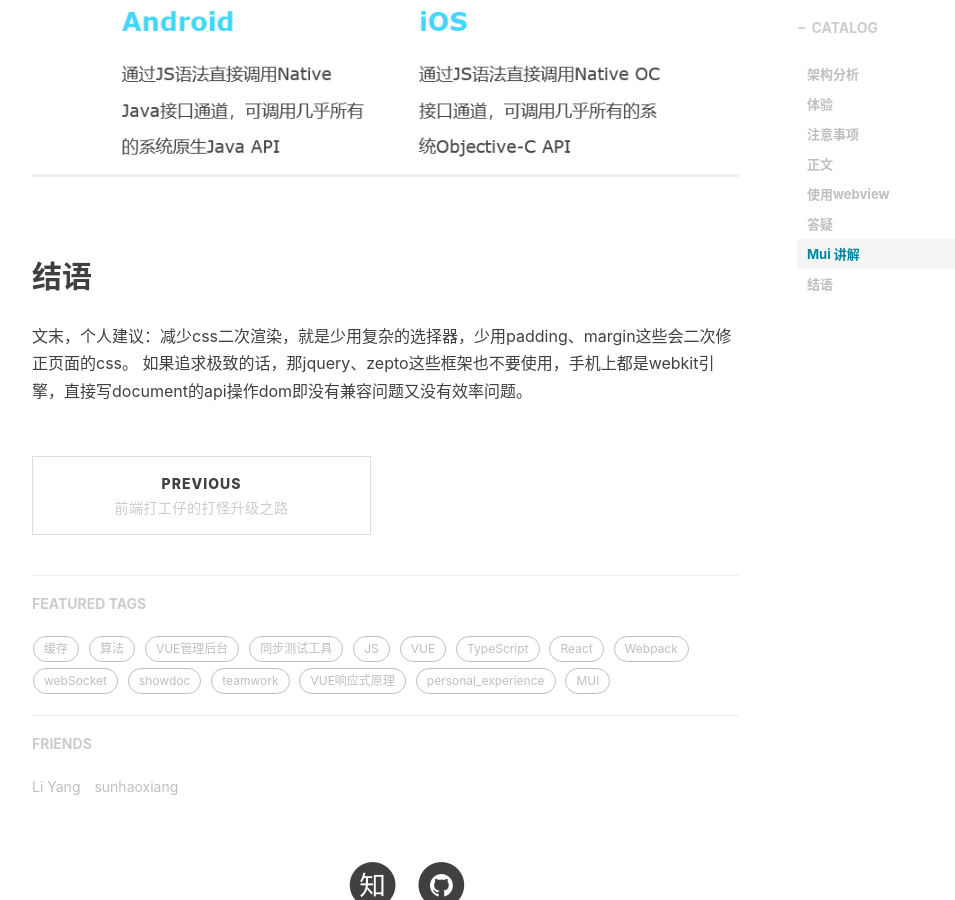
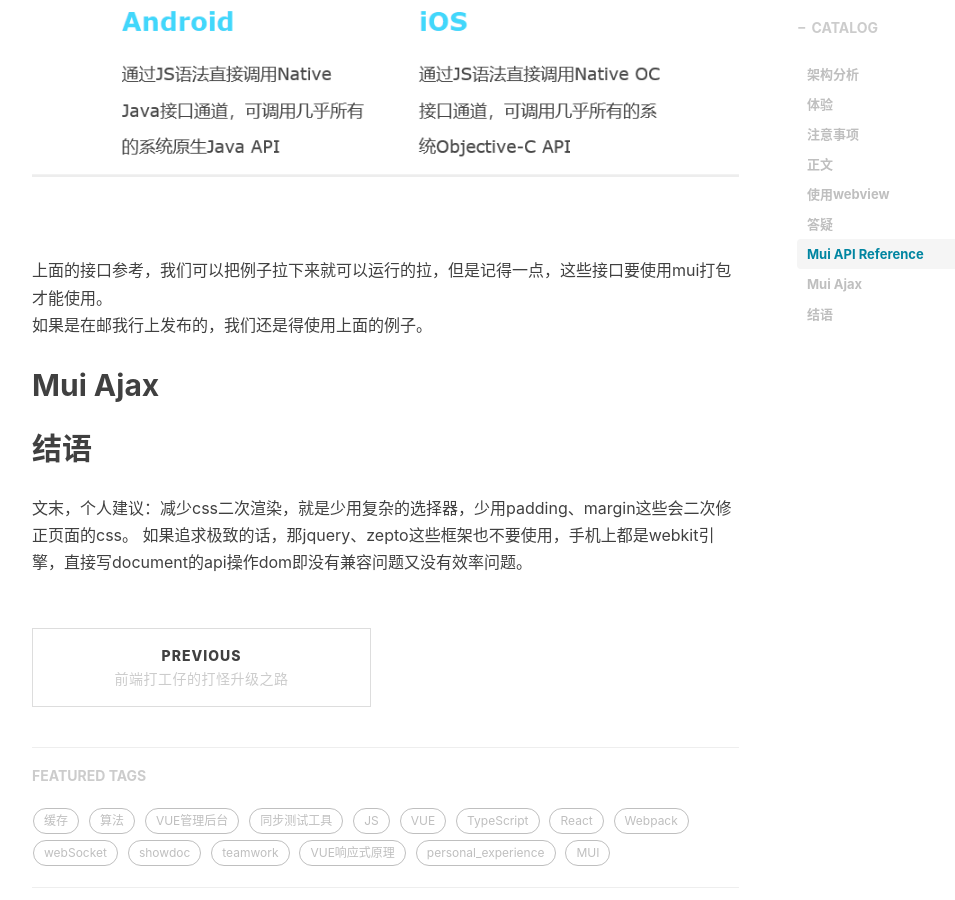
Before and after one commit to 00feng00/00feng00.github.io, a Jekyll site: the page built from _posts/2018-11-18-mui-instructions.markdown, in a window 1280 px wide and 900 px high, scrolled down 10830 px. Shown: the whole window, without its empty margins (233-1188 px from the left). Built offline with Jekyll 4.4.1, drawn with Linux system fonts in a browser that asks for light colours; nearby versions of some CDN libraries; comment, search, counter and statistics services are not loaded; some of the changed text lies outside the part shown.

Commit message:
Update 2018-11-18-mui-instructions.markdown

```diff
--- a/_posts/2018-11-18-mui-instructions.markdown
+++ b/_posts/2018-11-18-mui-instructions.markdown
@@ -155,7 +155,7 @@ document.getElementById('onScale').addEventListener('tap', function() {
 通过这种方式，如果在邮我行上发布的项目，要调用手机的API，我们就需要使用这种方式来实现。<br/>
 如果是通过mui打包发行的我们直接使用mui提供的API就可以了，不需要调用邮我行的API。<br/>
 
-## Mui 讲解
+## Mui API Reference
 &nbsp;&nbsp;&nbsp;&nbsp;通过扫描上面的UI二维码，我们可以看到MUI的UI控件是很齐全的，基本市面上有的，它基本都有。<br/>
 UI控件的使用，这里就不额外讲解了，把文档的Demo拉下来就能看到效果了。<br/>
 Mui提供了以下调用手机API的接口，看图：<br/>
@@ -165,7 +165,11 @@ Mui提供了以下调用手机API的接口，看图：<br/>
 <img src="https://00feng00.github.io/img/mui-interface-03.png">
 <img src="https://00feng00.github.io/img/mui-interface-04.png">
 <br/>
+<br/>
+上面的接口参考，我们可以把例子拉下来就可以运行的拉，但是记得一点，这些接口要使用mui打包才能使用。<br/>
+如果是在邮我行上发布的，我们还是得使用上面的例子。<br/>
 
+## Mui Ajax
 
 
 ## 结语
```
